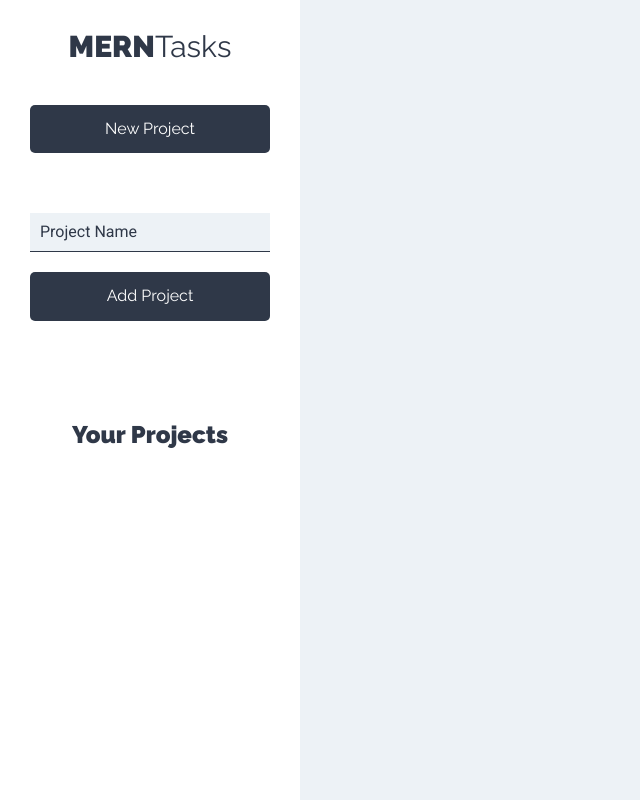
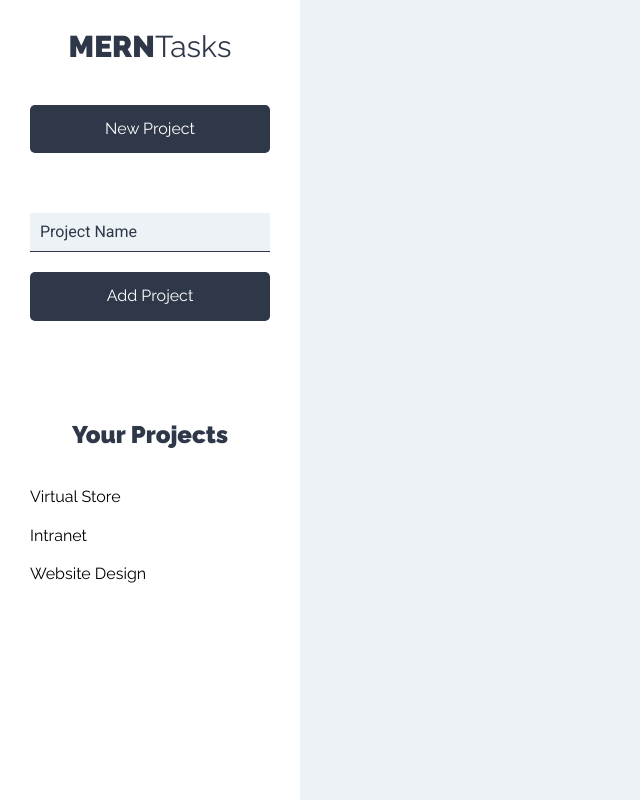
Before and after one commit to mikaelpizzi/MERNTasks, a React (Create React App) app in the folder client/: page /projects in a window 1280 px wide. Shown: the whole page, without its empty margins (0-640 px from the left). Built offline with nearby package versions, Linux system fonts and the light colour scheme.

Commit message:
[FEAT] List created projects

```diff
--- a/client/src/components/layout/Sidebar.js
+++ b/client/src/components/layout/Sidebar.js
@@ -1,4 +1,5 @@
 import NewProject from "../projects/NewProject";
+import ProjectList from "../projects/ProjectList";
 
 const Sidebar = () => {
     return (
@@ -9,6 +10,8 @@
 
             <div className="proyectos">
                 <h2>Your Projects</h2>
+
+                <ProjectList />
             </div>
         </aside>
     );
--- /dev/null
+++ b/client/src/components/projects/Project.js
@@ -0,0 +1,12 @@
+const Project = ({ project }) => {
+    return (
+        <li>
+            <button
+                type="button"
+                className="btn btn-blank"
+            >{project.name}</button>
+        </li>
+    );
+}
+
+export default Project;
--- /dev/null
+++ b/client/src/components/projects/ProjectList.js
@@ -0,0 +1,22 @@
+import Project from "./Project";
+
+const ProjectList = () => {
+
+    const projects = [
+        {name: 'Virtual Store'},
+        {name: 'Intranet'},
+        {name: 'Website Design'}
+    ]
+
+    return (
+        <ul className="listado-proyectos">
+            {projects.map((project) => (
+                <Project
+                    project={project}
+                />
+            ))}
+        </ul>
+    );
+}
+
+export default ProjectList;
```
